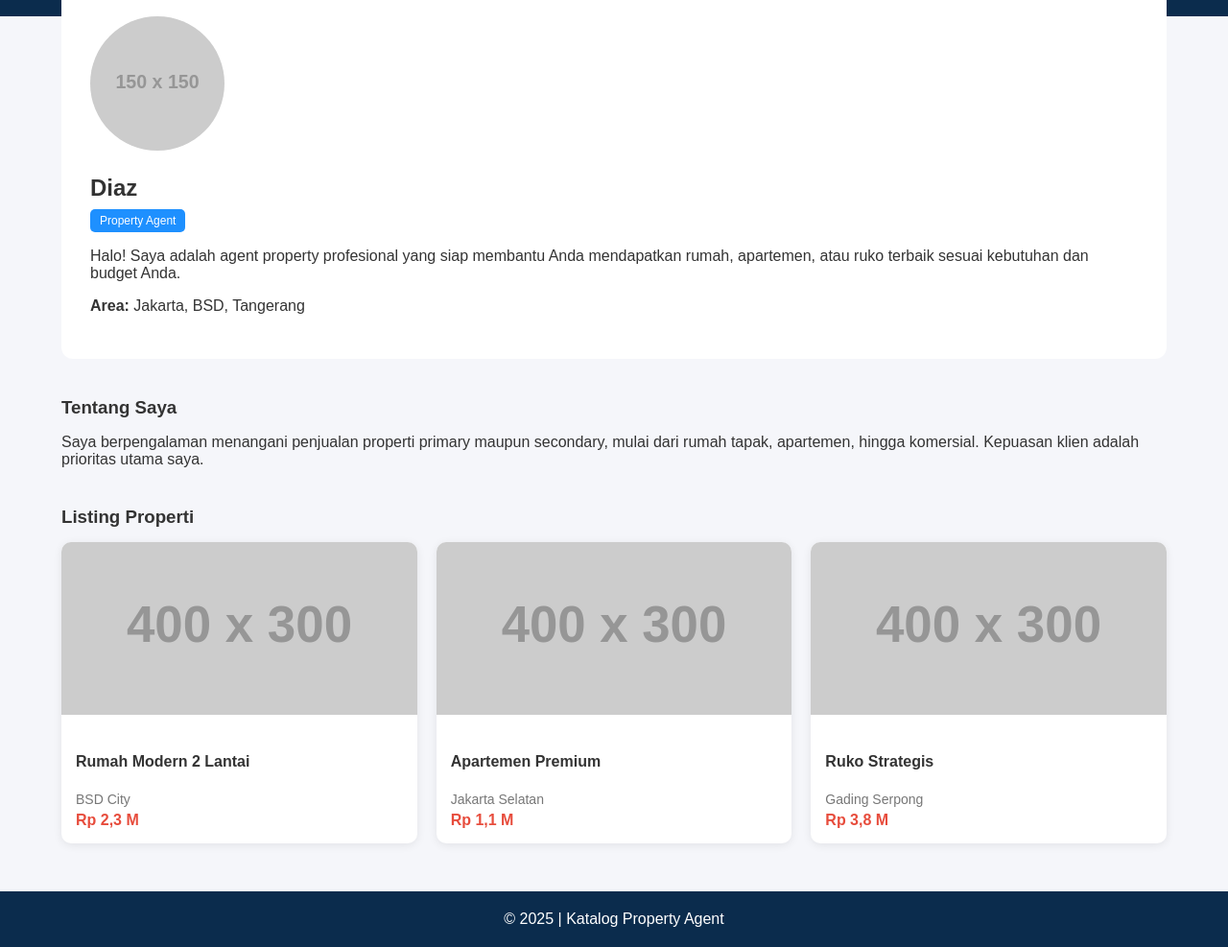
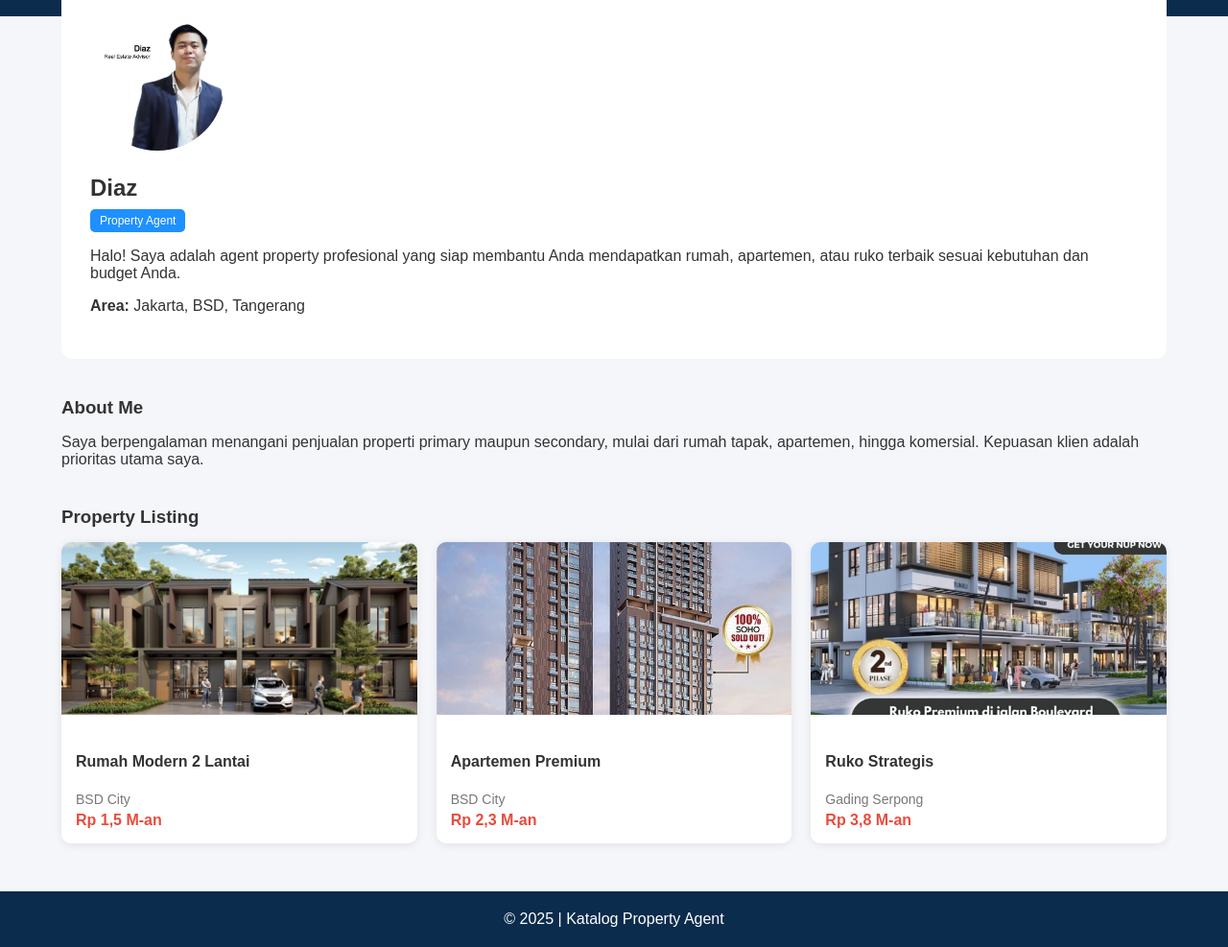
Before and after one commit to diazproperty/ecatalog-property, a plain HTML site: page index.html in a window 1280 px wide. Shown: the part 61-1048 px from the top of the page at 96% size. Drawn offline with Linux system fonts and the light colour scheme; placeholder pictures from the web are drawn by us.

Commit message:
Update profile and property listing details

```diff
--- a/index.html
+++ b/index.html
@@ -160,7 +160,7 @@
 
   <!-- PROFILE AGENT -->
   <div class="profile">
-    <img src="https://via.placeholder.com/150" alt="Foto Agent">
+    <img src="fotoagent.jpg" alt="Foto Agent">
     <div class="profile-info">
       <h2>Diaz</h2>
       <div class="badge">Property Agent</div>
@@ -175,7 +175,7 @@
 
   <!-- ABOUT -->
   <section>
-    <h3>Tentang Saya</h3>
+    <h3>About Me</h3>
     <p>
       Saya berpengalaman menangani penjualan properti primary maupun secondary,
       mulai dari rumah tapak, apartemen, hingga komersial.
@@ -185,35 +185,35 @@
 
   <!-- LISTING -->
   <section>
-    <h3>Listing Properti</h3>
+    <h3>Property Listing</h3>
 
     <div class="grid">
 
       <!-- CARD -->
       <div class="card">
-        <img src="https://via.placeholder.com/400x300" alt="Rumah">
+        <img src="vireya.jpg" alt="Rumah">
         <div class="card-body">
           <h4>Rumah Modern 2 Lantai</h4>
           <div class="location">BSD City</div>
-          <div class="price">Rp 2,3 M</div>
+          <div class="price">Rp 1,5 M-an</div>
         </div>
       </div>
 
       <div class="card">
-        <img src="https://via.placeholder.com/400x300" alt="Apartemen">
+        <img src="upperwest.jpg" alt="Apartemen & SOHO">
         <div class="card-body">
           <h4>Apartemen Premium</h4>
-          <div class="location">Jakarta Selatan</div>
-          <div class="price">Rp 1,1 M</div>
+          <div class="location">BSD City</div>
+          <div class="price">Rp 2,3 M-an</div>
         </div>
       </div>
 
       <div class="card">
-        <img src="https://via.placeholder.com/400x300" alt="Ruko">
+        <img src="pasadenaruko.jpg" alt="Ruko">
         <div class="card-body">
           <h4>Ruko Strategis</h4>
           <div class="location">Gading Serpong</div>
-          <div class="price">Rp 3,8 M</div>
+          <div class="price">Rp 3,8 M-an</div>
         </div>
       </div>
 
```
